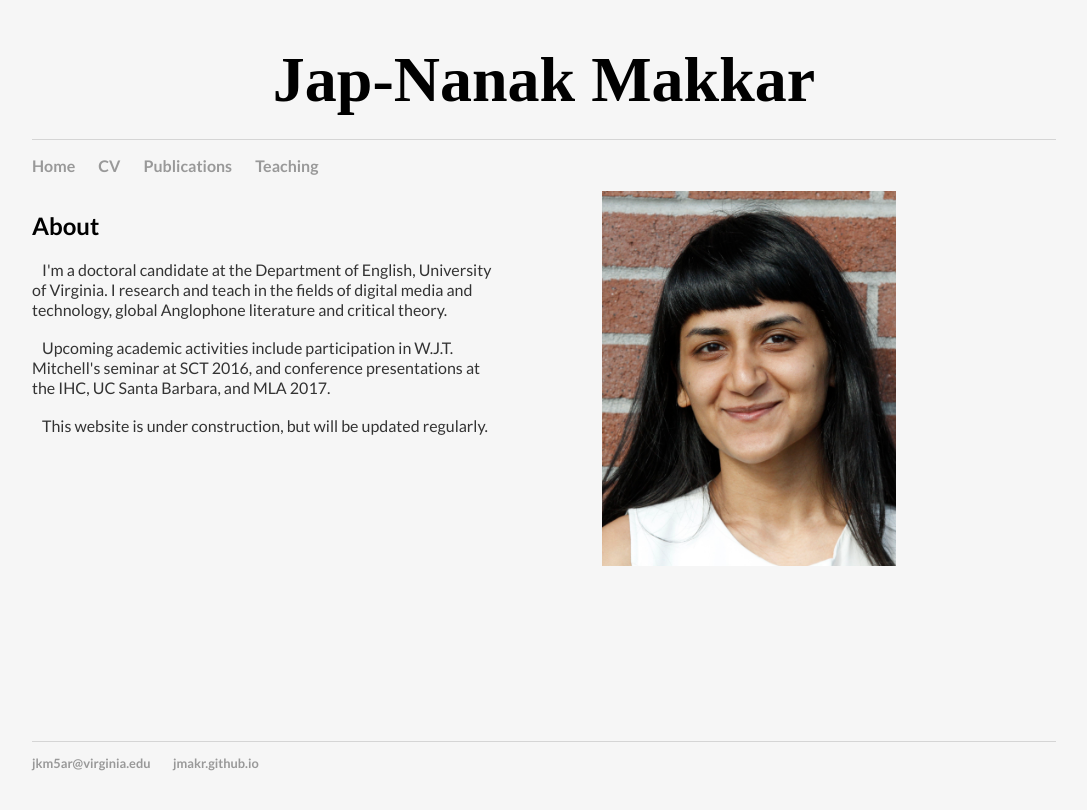
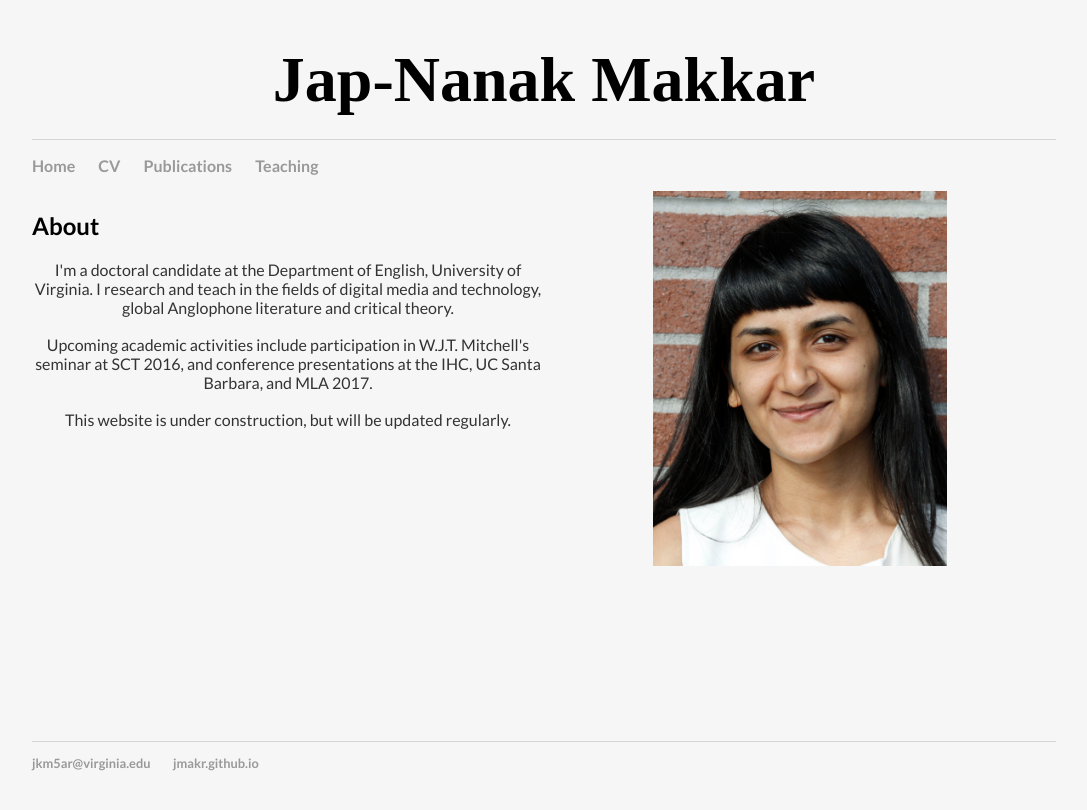
Before and after one commit to jmakr/jmakr.github.io, a Jekyll site: the page built from index.html, in a window 1280 px wide. Shown: the top 810 px of the page, without its empty margins (96-1183 px from the left). Built offline with Jekyll 4.4.1, drawn with Linux system fonts in a browser that asks for light colours.

Commit message:
Update main.css

```diff
--- a/css/main.css
+++ b/css/main.css
@@ -52,16 +52,16 @@ p {
 
 .blurb {
     float: left;
-    width: 45%;
+    width: 50%;
     height: 550px;
-    align-items: center;
 
 
 }
 p2 {
     font-family: "Lato", sans-serif ;
     color: #333;
-    padding:10px;
+    display: block;
+    text-align:center;
 
 }
 
```
